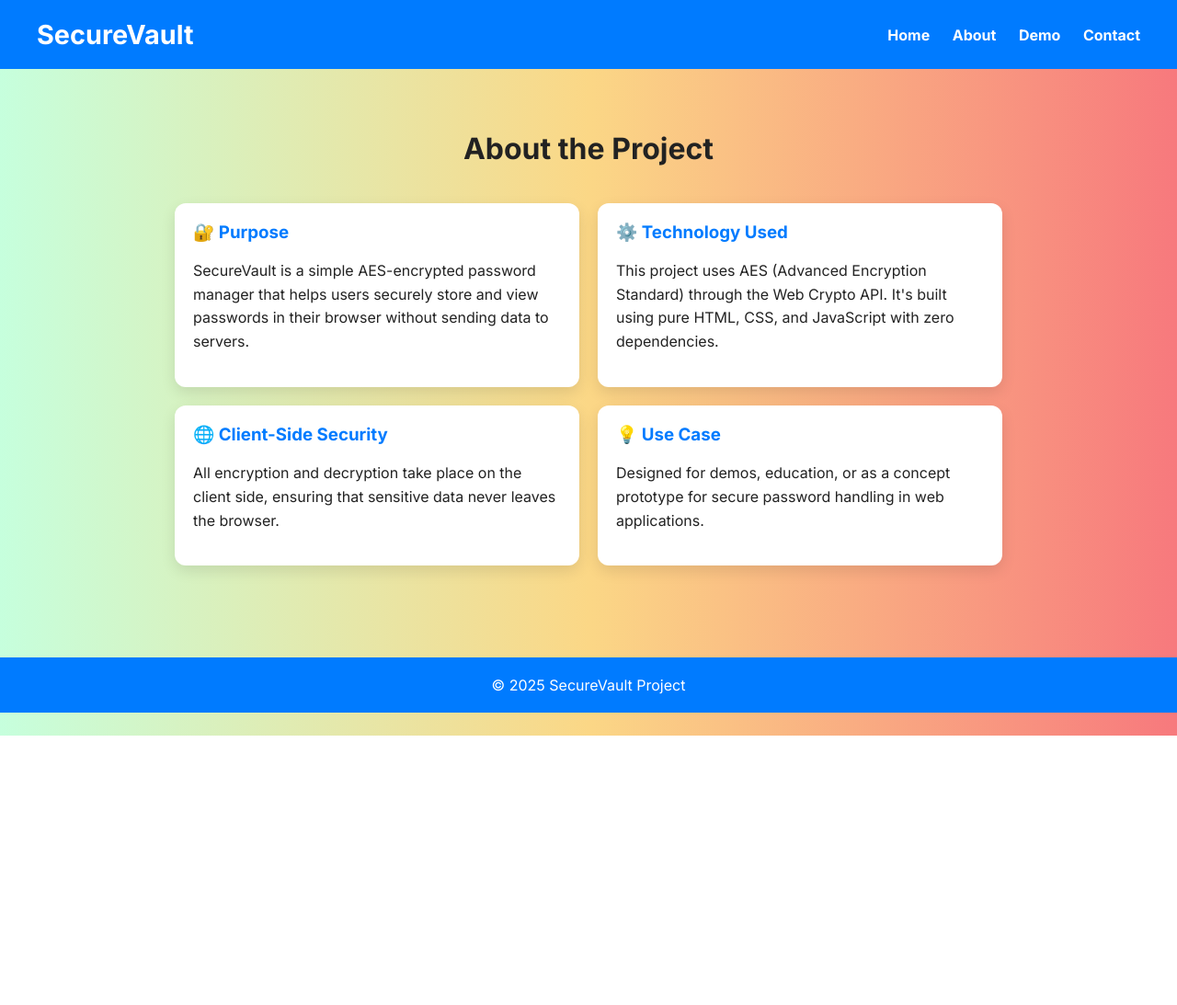
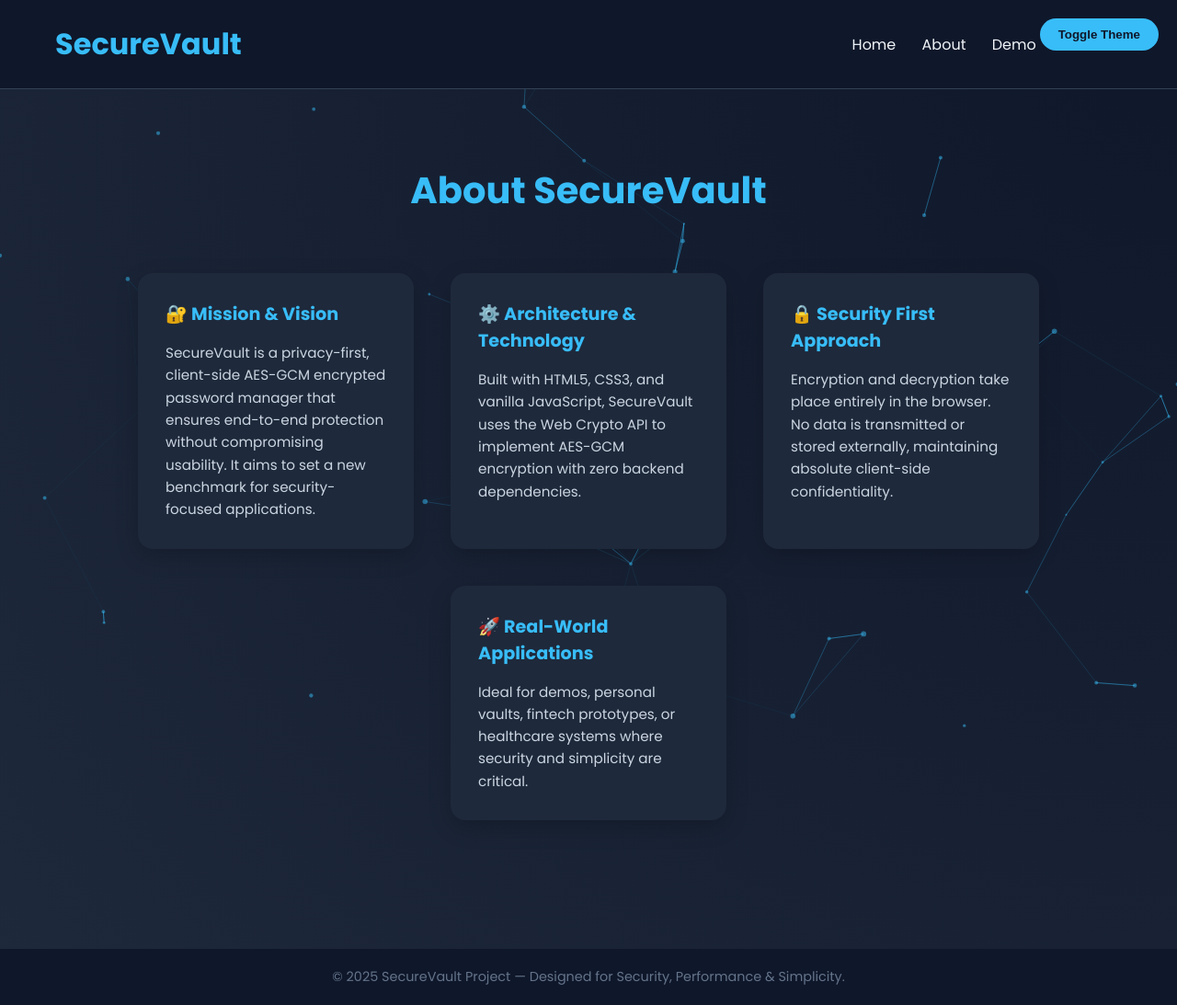
Before and after one commit to revanthkumar103/SecureVault, a plain HTML site: page about.html in a window 1280 px wide. Shown: the whole page at 92% size. Before the commit the page ends 800 px from the top, so only its background shows below. Drawn offline with nearby package versions, Linux system fonts and the light colour scheme.

Commit message:
about.html

```diff
--- a/about.html
+++ b/about.html
@@ -4,103 +4,180 @@
   <meta charset="UTF-8" />
   <meta name="viewport" content="width=device-width, initial-scale=1.0"/>
   <title>SecureVault - About</title>
+  <script src="https://cdn.jsdelivr.net/npm/tsparticles@2/tsparticles.bundle.min.js"></script>
   <style>
-    @import url('https://fonts.googleapis.com/css2?family=Inter:wght@400;700&display=swap');
+    @import url('https://fonts.googleapis.com/css2?family=Poppins:wght@400;600;700&display=swap');
+
+    * {
+      margin: 0;
+      padding: 0;
+      box-sizing: border-box;
+    }
 
     body {
-      margin: 0;
-      font-family: 'Inter', sans-serif;
-      background: linear-gradient(to right, #c6ffdd, #fbd786, #f7797d);
-      color: #222;
+      font-family: 'Poppins', sans-serif;
+      background: radial-gradient(circle at top right, #0f172a, #1e293b);
+      color: #f8fafc;
+      overflow-x: hidden;
+      transition: background 0.3s ease, color 0.3s ease;
+    }
+
+    body.light {
+      background: #f1f5f9;
+      color: #1e293b;
+    }
+
+    .toggle-btn {
+      position: fixed;
+      top: 20px;
+      right: 20px;
+      background: #38bdf8;
+      color: #0f172a;
+      border: none;
+      padding: 10px 20px;
+      border-radius: 30px;
+      font-weight: bold;
+      cursor: pointer;
+      z-index: 1001;
+    }
+
+    #tsparticles {
+      position: fixed;
+      width: 100%;
+      height: 100%;
+      z-index: 0;
+    }
+
+    header, main, footer {
+      position: relative;
+      z-index: 1;
     }
 
     header {
-      background-color: #007bff;
-      color: white;
-      padding: 20px 40px;
+      background: #0f172a;
+      padding: 24px 60px;
       display: flex;
       justify-content: space-between;
       align-items: center;
+      border-bottom: 1px solid #334155;
+    }
+
+    body.light header {
+      background: #ffffff;
+      border-bottom: 1px solid #cbd5e1;
     }
 
     header h1 {
-      margin: 0;
-      font-size: 1.8rem;
+      font-size: 2rem;
+      font-weight: 700;
+      color: #38bdf8;
     }
 
     nav a {
-      color: white;
+      color: #f1f5f9;
       text-decoration: none;
-      margin-left: 20px;
-      font-weight: bold;
+      margin-left: 24px;
+      font-weight: 500;
+      transition: color 0.3s ease;
+    }
+
+    body.light nav a {
+      color: #1e293b;
     }
 
     nav a:hover {
-      color: #d1e3ff;
+      color: #38bdf8;
     }
 
     main {
-      max-width: 900px;
+      max-width: 1200px;
       margin: auto;
-      padding: 40px 20px;
+      padding: 80px 20px;
     }
 
     .about-heading {
       text-align: center;
-      font-size: 2rem;
-      margin-bottom: 40px;
+      font-size: 2.5rem;
+      font-weight: 700;
+      color: #38bdf8;
+      margin-bottom: 60px;
     }
 
     .card-container {
       display: flex;
       flex-wrap: wrap;
-      justify-content: space-between;
-      gap: 20px;
+      justify-content: center;
+      gap: 40px;
     }
 
     .card {
-      background: white;
-      border-radius: 12px;
-      box-shadow: 0 6px 16px rgba(0,0,0,0.1);
-      flex: 1 1 calc(45% - 20px);
-      padding: 20px;
-      transition: transform 0.3s ease, box-shadow 0.3s ease;
+      background: #1e293b;
+      border-radius: 16px;
+      padding: 30px;
+      width: 300px;
+      transition: all 0.4s ease;
+      box-shadow: 0 8px 24px rgba(0, 0, 0, 0.2);
+      transform-style: preserve-3d;
+      perspective: 1000px;
+    }
+
+    body.light .card {
+      background: #ffffff;
+      color: #1e293b;
+      box-shadow: 0 8px 24px rgba(0, 0, 0, 0.1);
     }
 
     .card:hover {
-      transform: translateY(-5px);
-      box-shadow: 0 12px 24px rgba(0,0,0,0.15);
+      background: #0f172a;
+      transform: scale(1.05) rotateX(5deg) rotateY(5deg);
+      box-shadow: 0 12px 32px rgba(56, 189, 248, 0.25);
+    }
+
+    body.light .card:hover {
+      background: #f1f5f9;
     }
 
     .card h3 {
-      margin-top: 0;
-      color: #007bff;
+      color: #38bdf8;
+      font-size: 1.2rem;
+      margin-bottom: 16px;
     }
 
     .card p {
+      font-size: 0.95rem;
+      color: #cbd5e1;
       line-height: 1.6;
     }
 
+    body.light .card p {
+      color: #475569;
+    }
+
     footer {
-      background: #007bff;
-      color: white;
+      background: #0f172a;
+      color: #64748b;
+      text-align: center;
       padding: 20px;
-      text-align: center;
+      font-size: 0.9rem;
       margin-top: 60px;
+    }
+
+    body.light footer {
+      background: #e2e8f0;
+      color: #334155;
     }
 
     @media (max-width: 768px) {
       .card-container {
         flex-direction: column;
-      }
-
-      .card {
-        flex: 1 1 100%;
+        align-items: center;
       }
     }
   </style>
 </head>
 <body>
+  <canvas id="tsparticles"></canvas>
+  <button class="toggle-btn" onclick="toggleMode()">Toggle Theme</button>
 
   <header>
     <h1>SecureVault</h1>
@@ -113,30 +190,73 @@
   </header>
 
   <main>
-    <h2 class="about-heading">About the Project</h2>
+    <h2 class="about-heading">About SecureVault</h2>
     <div class="card-container">
       <div class="card">
-        <h3>🔐 Purpose</h3>
-        <p>SecureVault is a simple AES-encrypted password manager that helps users securely store and view passwords in their browser without sending data to servers.</p>
+        <h3>🔐 Mission & Vision</h3>
+        <p>
+          SecureVault is a privacy-first, client-side AES-GCM encrypted password manager that ensures end-to-end protection without compromising usability. It aims to set a new benchmark for security-focused applications.
+        </p>
       </div>
       <div class="card">
-        <h3>⚙️ Technology Used</h3>
-        <p>This project uses AES (Advanced Encryption Standard) through the Web Crypto API. It's built using pure HTML, CSS, and JavaScript with zero dependencies.</p>
+        <h3>⚙️ Architecture & Technology</h3>
+        <p>
+          Built with HTML5, CSS3, and vanilla JavaScript, SecureVault uses the Web Crypto API to implement AES-GCM encryption with zero backend dependencies.
+        </p>
       </div>
       <div class="card">
-        <h3>🌐 Client-Side Security</h3>
-        <p>All encryption and decryption take place on the client side, ensuring that sensitive data never leaves the browser.</p>
+        <h3>🔒 Security First Approach</h3>
+        <p>
+          Encryption and decryption take place entirely in the browser. No data is transmitted or stored externally, maintaining absolute client-side confidentiality.
+        </p>
       </div>
       <div class="card">
-        <h3>💡 Use Case</h3>
-        <p>Designed for demos, education, or as a concept prototype for secure password handling in web applications.</p>
+        <h3>🚀 Real-World Applications</h3>
+        <p>
+          Ideal for demos, personal vaults, fintech prototypes, or healthcare systems where security and simplicity are critical.
+        </p>
       </div>
     </div>
   </main>
 
   <footer>
-    &copy; 2025 SecureVault Project
+    &copy; 2025 SecureVault Project — Designed for Security, Performance & Simplicity.
   </footer>
 
+  <script>
+    // Toggle light/dark mode
+    function toggleMode() {
+      document.body.classList.toggle("light");
+    }
+
+    // tsParticles config
+    tsParticles.load("tsparticles", {
+      background: { color: { value: "transparent" } },
+      fpsLimit: 60,
+      particles: {
+        number: { value: 50, density: { enable: true, value_area: 800 } },
+        color: { value: "#38bdf8" },
+        shape: { type: "circle" },
+        opacity: { value: 0.5 },
+        size: { value: 3, random: true },
+        move: {
+          enable: true,
+          speed: 1,
+          direction: "none",
+          random: false,
+          straight: false,
+          outModes: "out"
+        },
+        links: {
+          enable: true,
+          distance: 150,
+          color: "#38bdf8",
+          opacity: 0.4,
+          width: 1
+        }
+      },
+      detectRetina: true
+    });
+  </script>
 </body>
 </html>
```
